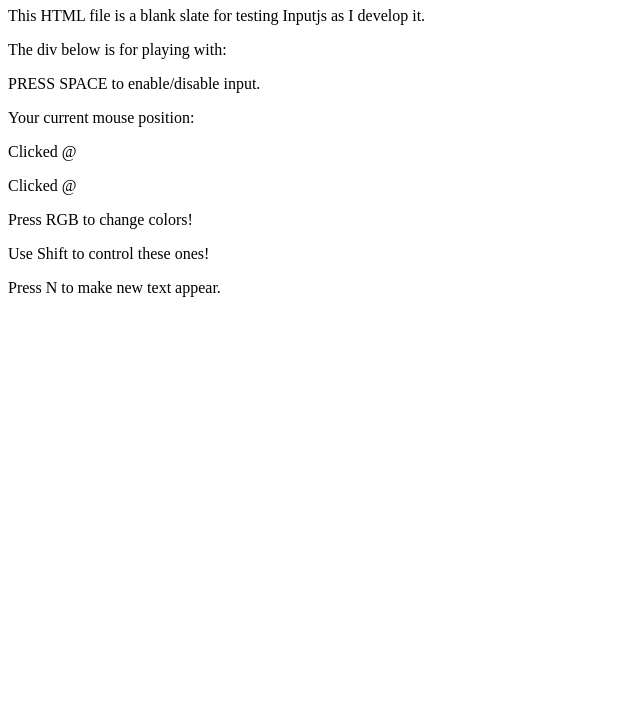
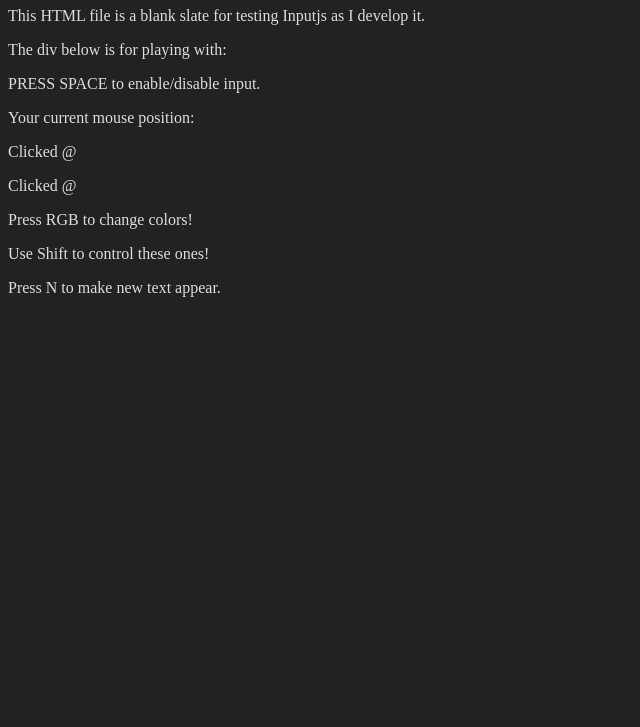
Before and after one commit to jjayeon/inputjs, a website built with webpack: page src/index.html in a window 1280 px wide. Shown: the part 73-800 px from the top of the page, without its empty margins (0-640 px from the left). Built offline with nearby package versions, Linux system fonts and the light colour scheme.

Commit message:
Update index.html

```diff
--- a/src/index.html
+++ b/src/index.html
@@ -4,7 +4,7 @@
     <meta charset="utf-8" />
     <title>Inputjs Tests</title>
   </head>
-  <body background-color="#222" color="#ddd">
+  <body style="background-color:#222; color:#ddd;">
     <h1>Inputjs Testing</h1>
     <p>This HTML file is a blank slate for testing Inputjs as I develop it.</p>
     <p>The div below is for playing with:</p>
```
